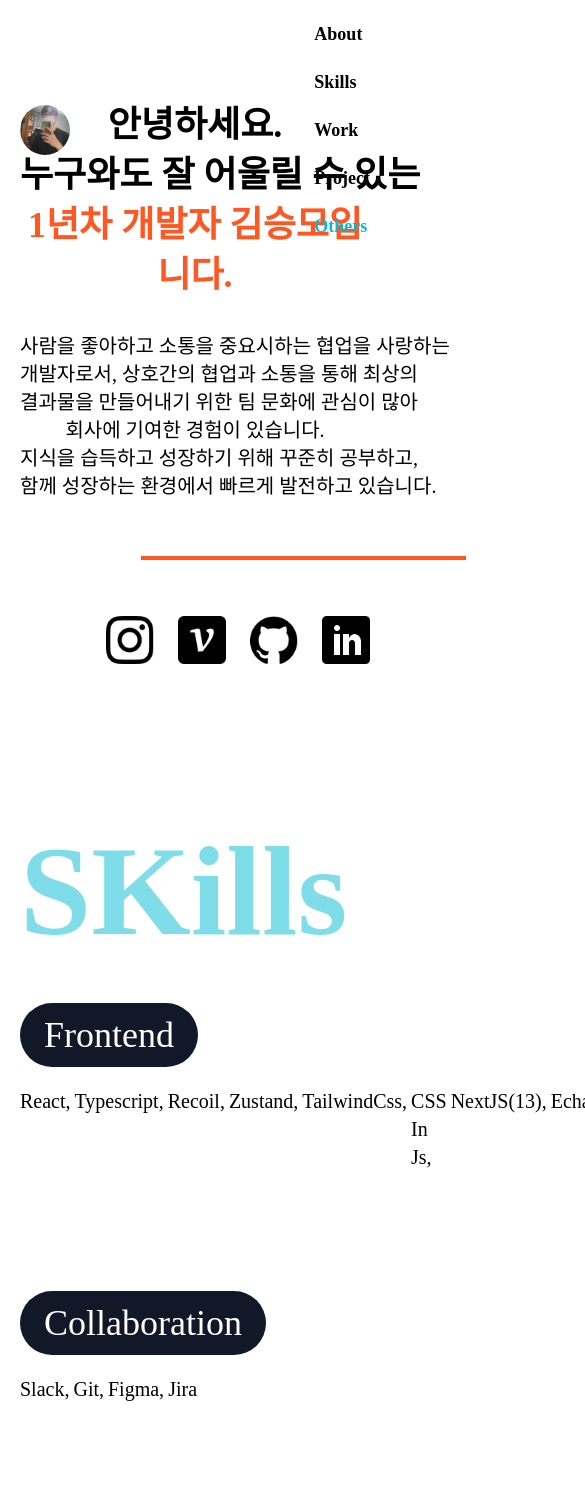
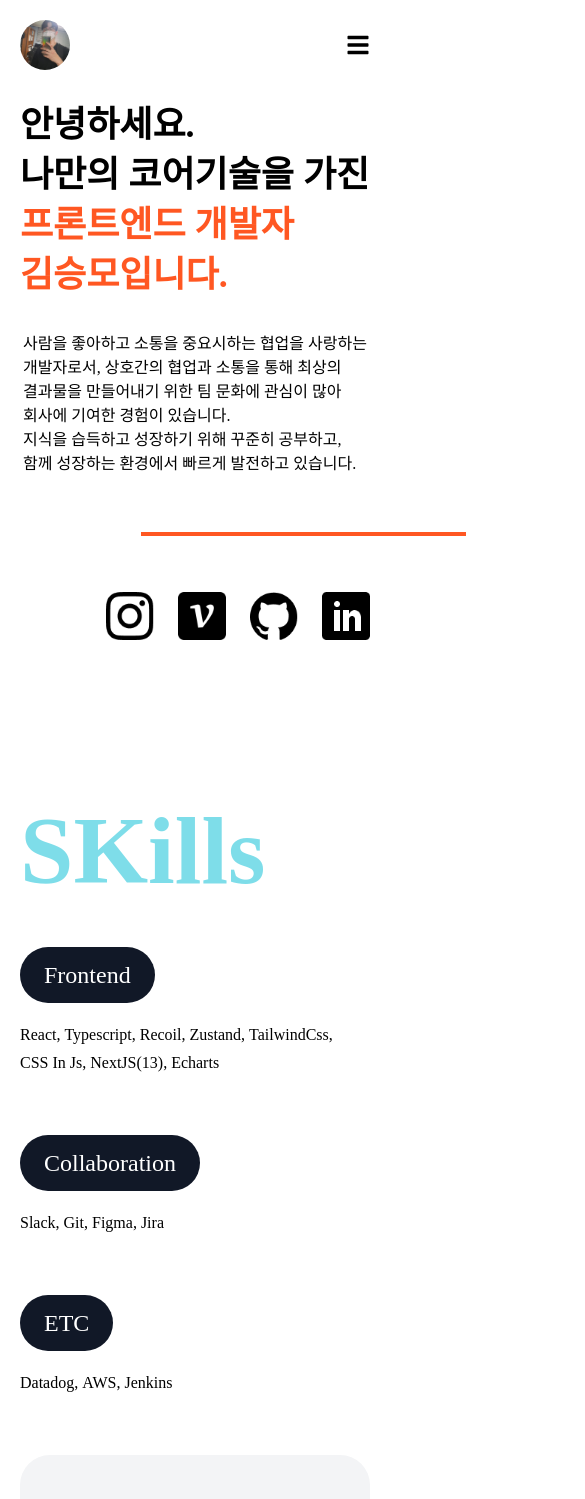
Before and after one commit to endmoseung/moseung-portfolio, a Next.js app: page / in a window 390 px wide. Shown: the top 1499 px of the page, 585 px wide, since content can reach past the window. Built offline with nearby package versions, Linux system fonts and the light colour scheme.

Commit message:
feat: 모바일 반응형 디자인 적용

```diff
--- a/src/Components/Header/Header.tsx
+++ b/src/Components/Header/Header.tsx
@@ -1,9 +1,11 @@
 'use client'
 
 import Image from 'next/image'
-import React from 'react'
+import React, { useState } from 'react'
 import Moseung from '/public/assets/Images/moseung.jpeg'
 import Tab from './Tab/Tab'
+import useDevice from '@/utils/Hooks/useDevice'
+import { FaBars } from 'react-icons/fa'
 
 interface HeaderProps {
   currentScroll: string
@@ -11,6 +13,8 @@ interface HeaderProps {
 }
 
 const Header = ({ currentScroll, isHeaderShadow }: HeaderProps) => {
+  const mobile = useDevice('mobile')
+  const [isTabVisible, setIsTabVisible] = useState(false)
   return (
     <header
       style={{
@@ -29,7 +33,19 @@ const Header = ({ currentScroll, isHeaderShadow }: HeaderProps) => {
         alt="Writers logo"
         onClick={() => window.scrollTo({ behavior: 'smooth', top: 0 })}
       />
-      <Tab currentScroll={currentScroll} />
+      {mobile ? (
+        <FaBars
+          className="h-6 w-6 cursor-pointer"
+          onClick={() => setIsTabVisible(!isTabVisible)}
+        />
+      ) : (
+        <Tab currentScroll={currentScroll} />
+      )}
+      {isTabVisible && (
+        <div className="absolute bottom-0">
+          <Tab currentScroll={currentScroll} />
+        </div>
+      )}
     </header>
   )
 }
--- a/src/Components/Header/Tab/Hamburger.tsx
+++ b/src/Components/Header/Tab/Hamburger.tsx
@@ -1,8 +1,12 @@
 import React from 'react'
-import Tab from './Tab'
+import { FaBars } from 'react-icons/fa'
 
 const Hamburger = () => {
-  return <div>{/* <Tab /> */}</div>
+  return (
+    <div>
+      <FaBars className="cursor-pointer" />
+    </div>
+  )
 }
 
 export default Hamburger
--- a/src/Components/Sections/About.tsx
+++ b/src/Components/Sections/About.tsx
@@ -17,18 +17,18 @@ const About = ({ setCurrentScroll }: AboutProps): ReactElement => {
       id="About"
       className="w-[calc(100%)] py-32 tablet:py-24 mobile:py-20 "
     >
-      <div className="mb-14 text-center font-MainFont text-6xl font-bold leading-[82.5px] transition-all duration-300 tablet:text-5xl tablet:leading-[66px] mobile:text-4xl mobile:leading-[50px]">
+      <div className="mb-14 text-start font-MainFont text-6xl font-bold leading-[82.5px] transition-all duration-300 tablet:text-5xl tablet:leading-[66px] mobile:text-4xl mobile:leading-[50px]">
         <p>안녕하세요.</p>
-        <div className="mb-8">
+        <div className="mb-8 break-keep">
           <p className=" inline-block whitespace-pre">
-            누구와도 잘 어울릴 수 있는{' '}
+            나만의 코어기술을 가진{' '}
           </p>
           <br />
           <p className=" inline-block text-[#FF5722]">
-            1년차 개발자 김승모입니다.
+            프론트엔드 개발자 김승모입니다.
           </p>
         </div>
-        <p className="m-auto block w-[500px] whitespace-pre text-2xl font-normal tablet:w-full mobile:text-xl">
+        <p className="m-auto flex w-[500px] justify-center whitespace-pre text-2xl font-normal tablet:w-full mobile:text-start mobile:text-base">
           {
             '사람을 좋아하고 소통을 중요시하는 협업을 사랑하는\n개발자로서, 상호간의 협업과 소통을 통해 최상의\n결과물을 만들어내기 위한 팀 문화에 관심이 많아\n회사에 기여한 경험이 있습니다.\n지식을 습득하고 성장하기 위해 꾸준히 공부하고,\n함께 성장하는 환경에서 빠르게 발전하고 있습니다.'
           }
--- a/src/Components/Sections/Skills.tsx
+++ b/src/Components/Sections/Skills.tsx
@@ -31,7 +31,10 @@ const Skills = ({ setCurrentScroll }: SkillsProps) => {
       </GoTop>
       <div className="" ref={targetRefs}>
         {SKILLS.map((skill, index: number) => (
-          <div key={index} className="mb-[120px] flex flex-col">
+          <div
+            key={index}
+            className="mb-[120px] flex flex-col mobile:mb-[60px]"
+          >
             <GoTop
               isNoInitial={true}
               isAnimationVisible={
@@ -52,12 +55,15 @@ const Skills = ({ setCurrentScroll }: SkillsProps) => {
                     : skill3TargetRefs
                 }
               >
-                <p className="w-fit rounded-full bg-gray-900 px-6 py-3 text-4xl  text-white">
+                <p className="w-fit rounded-full bg-gray-900 px-6 py-3 text-4xl text-white mobile:text-2xl">
                   {skill.title}
                 </p>
-                <div className="flex gap-1">
+                <div className="flex flex-wrap gap-1">
                   {skill.sub.map((sub, subIndex: number) => (
-                    <p className="text-xl" key={subIndex}>{`${sub}${
+                    <p
+                      className="text-xl mobile:text-base "
+                      key={subIndex}
+                    >{`${sub}${
                       subIndex !== skill.sub.length - 1 ? ',' : ''
                     }`}</p>
                   ))}
--- a/src/Components/Sections/Work.tsx
+++ b/src/Components/Sections/Work.tsx
@@ -25,7 +25,7 @@ const Work = ({ setCurrentScroll }: Section3Props) => {
       <GoTop isAnimationVisible={isIntersecting}>
         <Highlighter>Work</Highlighter>
       </GoTop>
-      <div className="flex" ref={targetRefs}>
+      <div className="flex flex-row mobile:flex-col" ref={targetRefs}>
         <Image
           width={200}
           height={200}
--- a/src/Components/Typography/Highlighter.tsx
+++ b/src/Components/Typography/Highlighter.tsx
@@ -1,4 +1,3 @@
-import useDevice from '@/utils/Hooks/useDevice'
 import React from 'react'
 
 interface HighlighterProps {
@@ -11,13 +10,11 @@ interface HighlighterProps {
  * @param className optional
  */
 const Highlighter = ({ children, className }: HighlighterProps) => {
-  const pc = useDevice('pc')
-  const tablet = useDevice('tablet')
   return (
     <p
-      className={`${className ? className : ''} block font-black ${
-        pc ? 'text-[18.75rem]' : tablet ? 'text-[14.75rem]' : 'text-[8rem]'
-      } text-sub !opacity-50`}
+      className={`${className ? className : ''} block text-[18.75rem]
+        font-black text-sub !opacity-50
+      tablet:text-[14.75rem] mobile:text-[6rem]`}
     >
       {children}
     </p>
```
